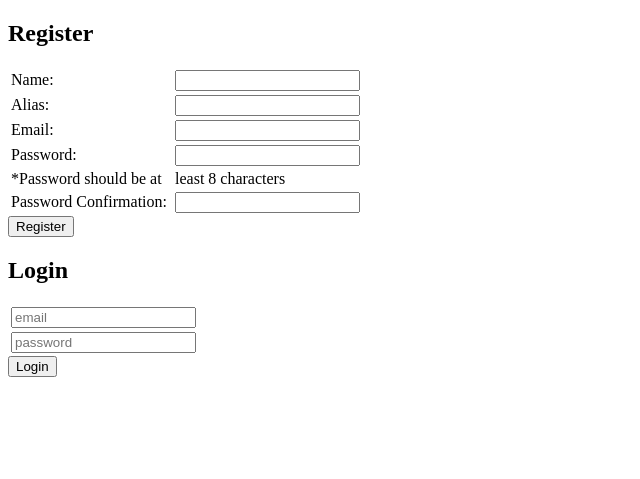
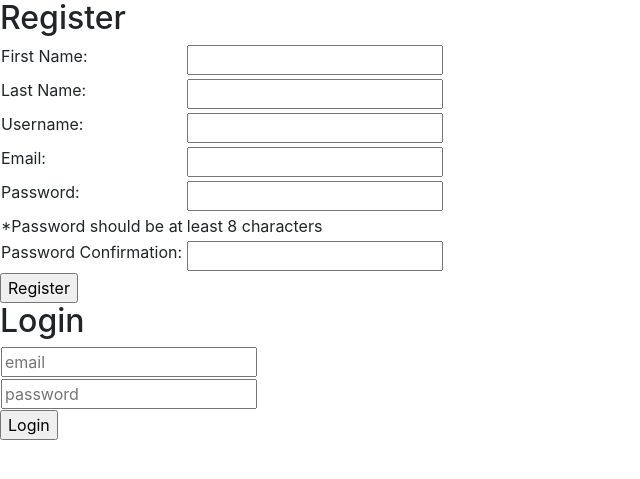
Before and after one commit to mateogolf/timeshares, a Django app: template apps/users/templates/users/index.html in a window 1280 px wide. Shown: the top 479 px of the page, without its empty margins (0-640 px from the left). Run offline with Django 3.2, Linux system fonts and the light colour scheme; the template is opened without the code that fills it, so the values that code supplies are empty; parts of the project's set-up code (start-up, migrations or seed data) failed here and were passed over; some libraries are stand-ins or nearby versions.

Commit message:
Login/Reg update

```diff
--- a/apps/users/templates/users/index.html
+++ b/apps/users/templates/users/index.html
@@ -6,6 +6,13 @@
     {% load static %}
     <!-- The line above tells Django to be ready to listen for static files -->
     <link rel="stylesheet" href="{% static 'users/css/main.css' %}" media="screen" title="no title" charset="utf-8">
+    <!-- bootstrapcdn -->
+    <meta name="viewport" content="width=device-width, initial-scale=1, shrink-to-fit=no">
+    <link rel="stylesheet" href="https://maxcdn.bootstrapcdn.com/bootstrap/4.0.0-beta/css/bootstrap.min.css" integrity="sha384-/Y6pD6FV/Vv2HJnA6t+vslU6fwYXjCFtcEpHbNJ0lyAFsXTsjBbfaDjzALeQsN6M"
+        crossorigin="anonymous">
+    <!-- jQuery -->
+    <script src="https://code.jquery.com/jquery-3.2.1.slim.min.js" integrity="sha384-KJ3o2DKtIkvYIK3UENzmM7KCkRr/rE9/Qpg6aAZGJwFDMVNA/GpGFF93hXpG5KkN"
+        crossorigin="anonymous"></script>
 </head>
 <body>
     <div id="wrapper">
@@ -20,15 +27,21 @@
             {% csrf_token %}
             <h2>Register</h2>
             <table>
-                <tr> <!-- Name -->
-                    <td><label for="name">Name:</label></td>
+                <tr> <!-- First Name -->
+                    <td><label for="first_name">First Name:</label></td>
                     <td></td>
-                    <td><input type="text" id="name" name="name" value="{{name}}"></td>
+                    <td><input type="text" id="first_name" name="first_name" value="{{first_name}}"></td>
                 </tr>
-                <tr> <!--Alias -->
-                    <td><label for="alias">Alias: </label></td>
+                <tr>
+                    <!-- Last Name -->
+                    <td><label for="last_name">Last Name:</label></td>
                     <td></td>
-                    <td><input type="text" id="alias" name="alias" value="{{alias}}"></td>
+                    <td><input type="text" id="last_name" name="last_name" value="{{last_name}}"></td>
+                </tr>
+                <tr> <!--Username -->
+                    <td><label for="username">Username: </label></td>
+                    <td></td>
+                    <td><input type="text" id="username" name="username" value="{{username}}"></td>
                 </tr>
                 <tr>
                     <!--Email -->
```
